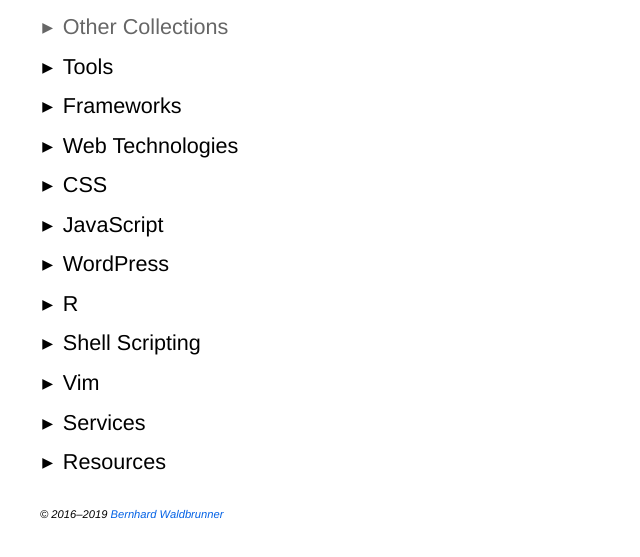
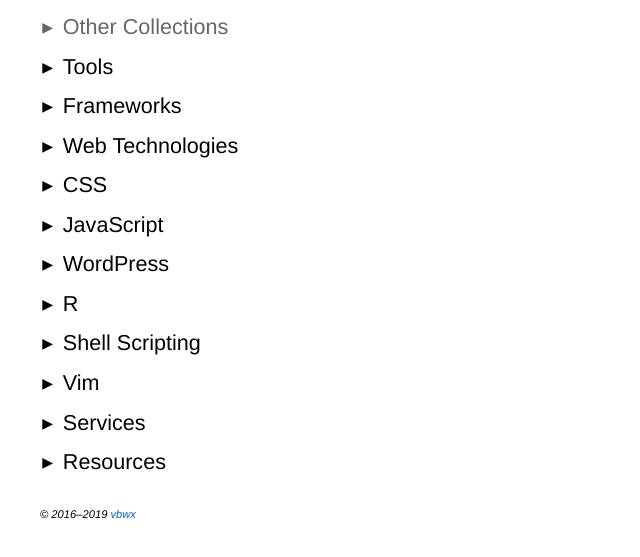
Before and after one commit to vbwx/dev-bookmarks, a plain HTML site: page index.html in a window 1280 px wide. Shown: the part 51-608 px from the top of the page, without its empty margins (0-640 px from the left). Drawn offline with Linux system fonts and the light colour scheme.

Commit message:
Update copyright info

```diff
--- a/index.html
+++ b/index.html
@@ -372,6 +372,6 @@
 </ul>
 </div>
 <hr />
-<p><em>© 2016–2019 <a href="http://vbwx.github.io/">Bernhard Waldbrunner</a></em></p>
+<p><em>© 2016–2019 <a href="http://vbwx.github.io/">vbwx</a></em></p>
 <script>$=function(n,f){[].forEach.call(document.getElementsByTagName(n),f)};toggle=function(b){['h1','h2','h3'].forEach(function(h){$(h,function(t){t.className=b?'o':'c'})})};['h2','h3'].forEach(function(h){$(h,function(t){t.addEventListener('click',function(){this.className=this.className==='c'?'o':'c'})})});$('h1',function(t){t.addEventListener('click',function(){toggle(this.className==='c')})});$('a',function(t){if(t.getAttribute('href')[0]!=='#')t.target="_blank"});toggle(0)</script>
 </body></html>
```
Also changed, not shown: 1 other file.
